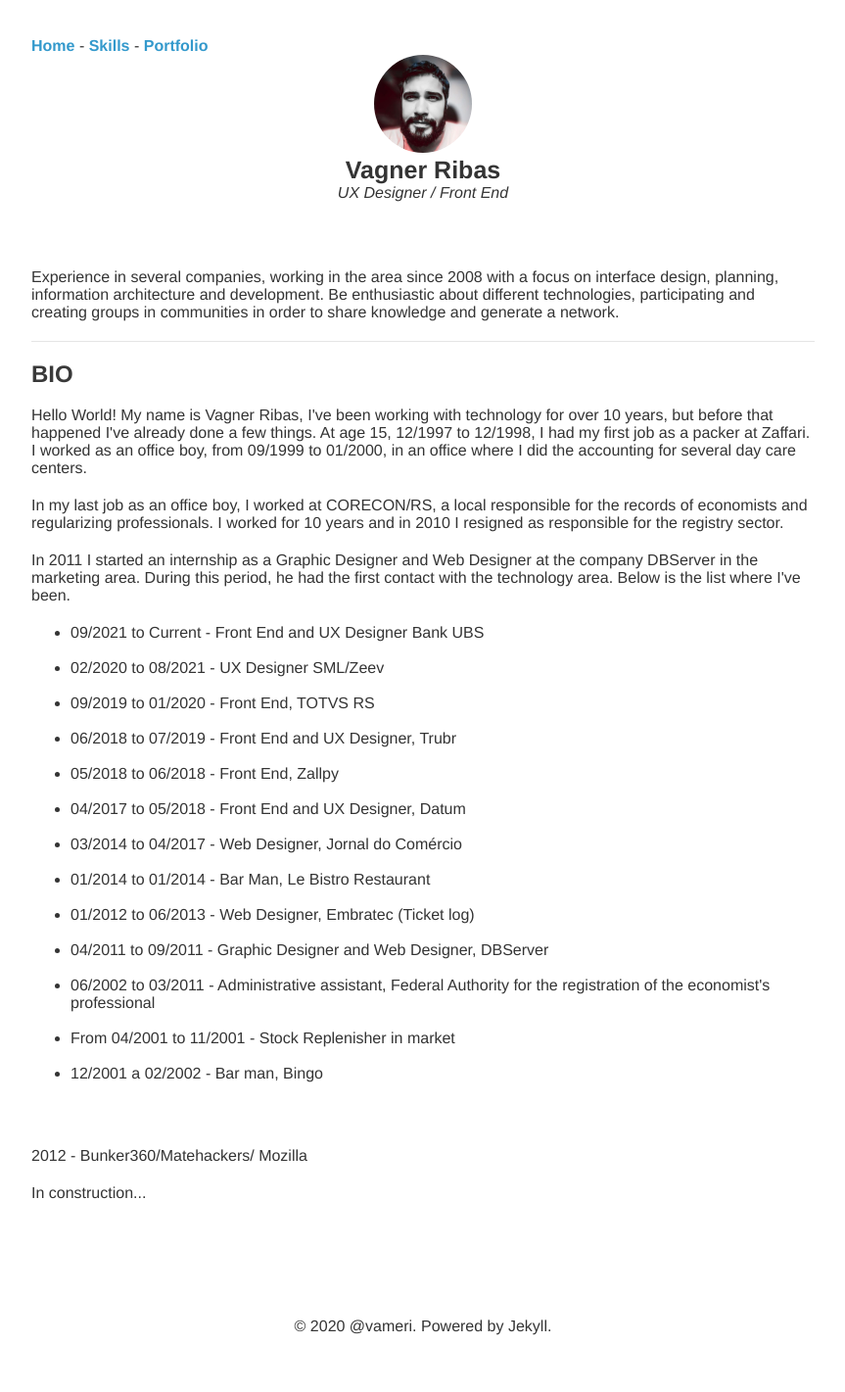
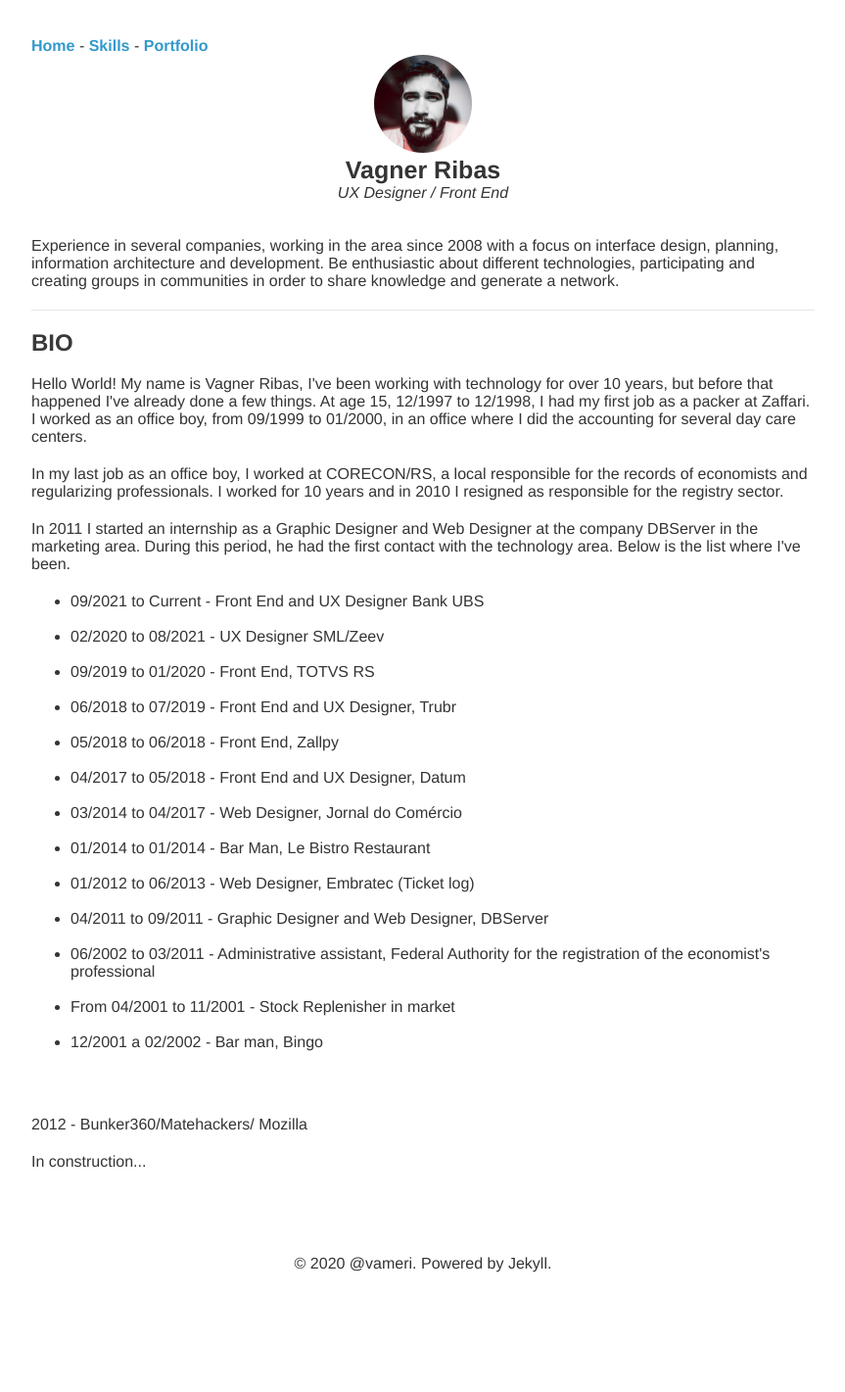
Before and after one commit to vameri/vameri.github.io, a Jekyll site: the page built from index.html, in a window 1280 px wide. Shown: the whole page at 98% size, without its empty margins (208-1071 px from the left). Built offline with Jekyll 4.4.1, drawn with Linux system fonts in a browser that asks for light colours; after the commit the page ends 1357 px from its top, so only the background shows below that.

Commit message:
Add files via upload

```diff
--- a/assets/css/master.css
+++ b/assets/css/master.css
@@ -199,7 +199,7 @@ header img:hover {
   SECTION
 **/
 section {
-    padding: 3em 0;
+    padding: 1em 0;
 }
 
 /**
```
Also changed, not shown: assets/css/all.min.css.
